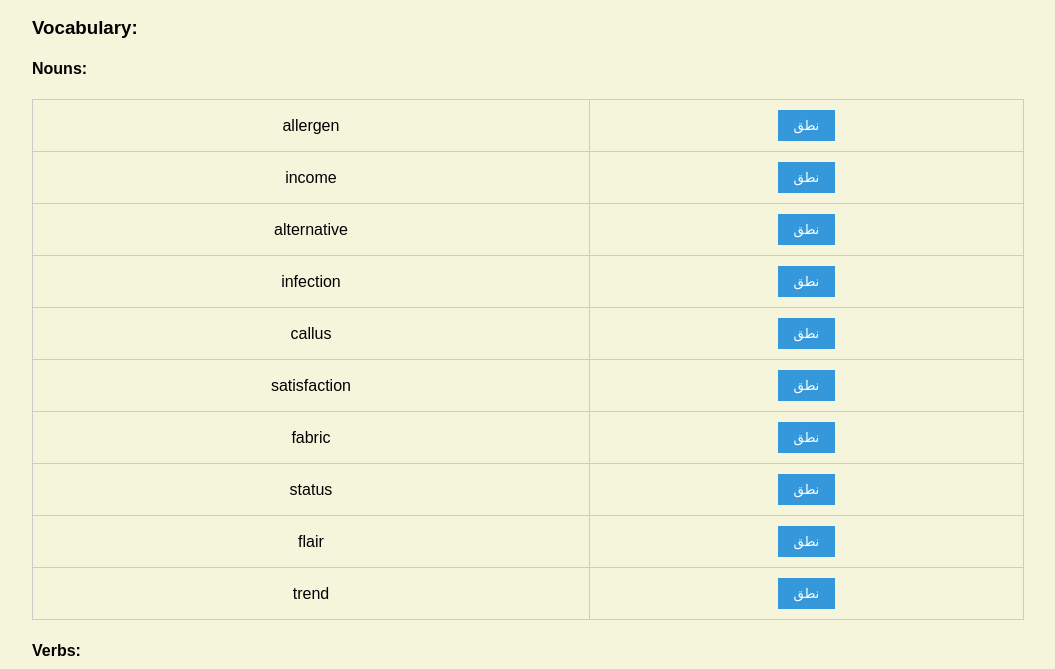
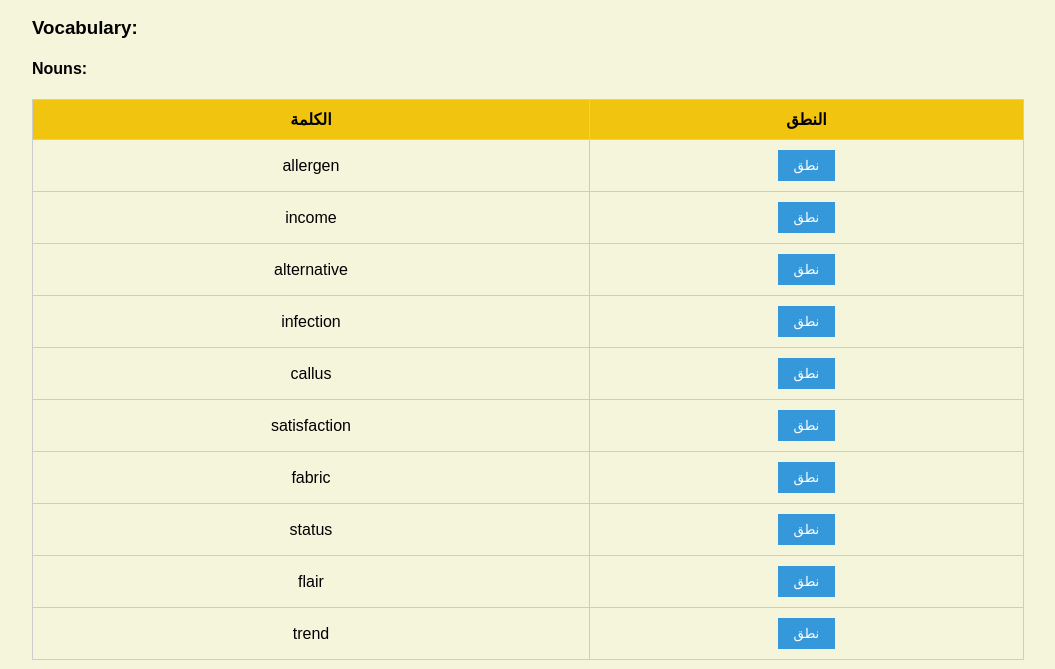
Before and after one commit to q2ha/vocab, a plain HTML site: page index.html in a window 1280 px wide. Shown: the part 131-800 px from the top of the page, without its empty margins (112-1167 px from the left). Drawn offline with Linux system fonts and the light colour scheme.

Commit message:
Update index.html

```diff
--- a/index.html
+++ b/index.html
@@ -18,6 +18,10 @@
       <!-- Nouns -->
       <h4>Nouns:</h4>
       <table>
+        <tr>
+            <th>الكلمة</th>
+            <th>النطق</th>
+          </tr>
         <tr>
           <td>allergen</td>
           <td><button onclick="speakWord('allergen')">نطق</button></td>
@@ -256,7 +260,7 @@
       <table>
         <tr>
             <th>الكلمة</th>
-            <th>نطق</th>
+            <th>النطق</th>
           </tr>
         <tr>
           <td>bagful</td>
@@ -441,7 +445,7 @@
       <table>
         <tr>
             <th>الكلمة</th>
-            <th>نطق</th>
+            <th>النطق</th>
           </tr>
       <!-- Nouns -->
       <tr>
@@ -627,7 +631,7 @@
     <table>
       <tr>
         <th>الكلمة</th>
-        <th>نطق</th>
+        <th>النطق</th>
       </tr>
       <!-- Nouns -->
       <tr>
```
